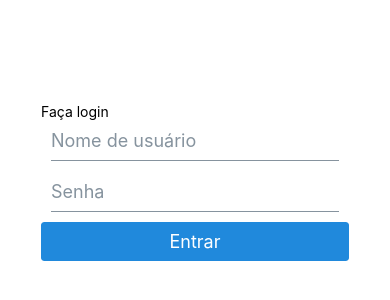
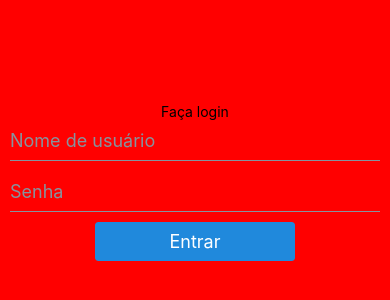
Before and after one commit to feliperi0s/newOrkut, a React Native app: screen / in a window 390 px wide. Shown: the part 240-540 px from the top of the page. Built offline with nearby package versions, Linux system fonts and the light colour scheme.

Commit message:
ajustes login

```diff
--- a/App.js
+++ b/App.js
@@ -1,14 +1,14 @@
 import { StatusBar } from 'expo-status-bar';
 import React from 'react';
 import { StyleSheet, Text, View ,SafeAreaView } from 'react-native';
-import Login from './components/login';
+import Login from './components/login/login';
 
 export default function App() {
   return (
-    <SafeAreaView style={styles.container}>
+    <View style={styles.container}>
       <Login/>
       <StatusBar style="auto" />
-    </SafeAreaView>
+    </View>
   );
 }
 
@@ -16,7 +16,5 @@ const styles = StyleSheet.create({
   container: {
     flex: 1,
     backgroundColor: '#fff',
-    alignItems: 'center',
-    justifyContent: 'center',
   },
 });
--- a/components/login.js
+++ /dev/null
@@ -1,13 +0,0 @@
-import { Button, Input } from 'react-native-elements';
-import { View, Text } from 'react-native';
-
-export default props => {
-    return (
-        <View>
-        <Text>Faça login</Text>
-        <Input placeholder="Nome de usuário" />
-        <Input placeholder="Senha" secureTextEntry />
-        <Button title="Entrar" />
-      </View>
-    )
-}
--- /dev/null
+++ b/components/login/login.js
@@ -0,0 +1,15 @@
+import { Button, Input } from 'react-native-elements';
+import { View, Text } from 'react-native';
+import styles from './styles'
+import { SafeAreaView } from 'react-native';
+
+export default props => {
+    return (
+        <View style={styles.container}>
+        <Text>Faça login</Text>
+        <Input style={styles.input}  placeholder="Nome de usuário" />
+        <Input style={styles.input} placeholder="Senha" secureTextEntry />
+        <Button style={styles.button} title="Entrar" />
+      </View>
+    )
+}
--- /dev/null
+++ b/components/login/styles.js
@@ -0,0 +1,19 @@
+import { StyleSheet } from 'react-native';
+
+const styles = StyleSheet.create({
+    container: {
+        backgroundColor: 'red',
+        flex:1,
+        alignItems:'center',
+        justifyContent:'center'
+    },
+    input: {
+        width:200
+    },
+    button: {
+        width:200
+    },
+
+  });
+
+  export default styles;
```
